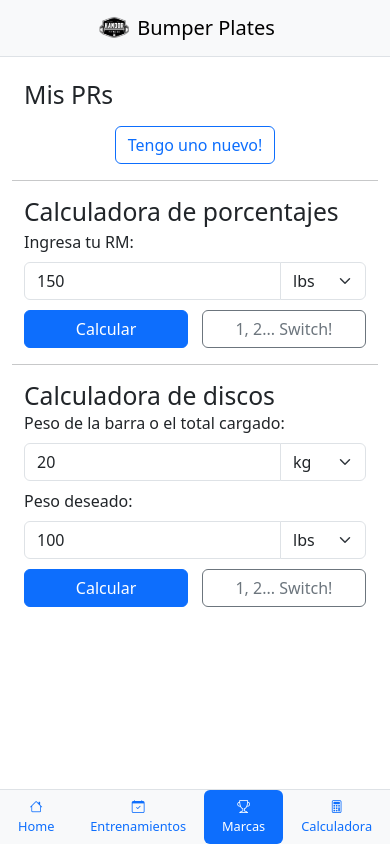
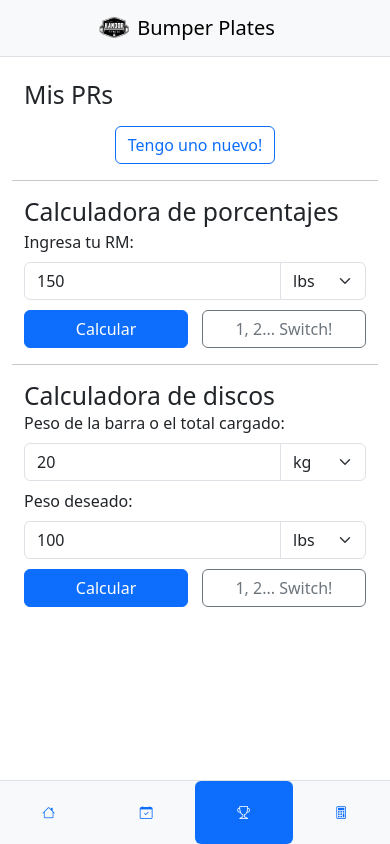
Before and after one commit to exondre/bumper-plates-front, an Angular app: page /marcas in a window 390 px wide. Built offline with nearby package versions, Linux system fonts and the light colour scheme.

Commit message:
Improve tab bar responsiveness

```diff
--- a/src/app/app.component.html
+++ b/src/app/app.component.html
@@ -7,25 +7,25 @@
 <main class="app-content" [ngClass]="{ 'has-header': !hideHeader, 'no-header': hideHeader }">
   <router-outlet></router-outlet>
 </main>
-<nav class="nav nav-pills nav-fill fixed-bottom bg-light border-top">
-  <a class="nav-link" routerLink="/home" routerLinkActive="active" aria-label="Inicio">
+<nav class="nav nav-pills nav-fill flex-nowrap fixed-bottom bg-light border-top">
+  <a class="nav-link d-flex flex-column align-items-center justify-content-center" routerLink="/home" routerLinkActive="active" aria-label="Inicio">
     <i class="bi bi-house"></i>
-    <span class="d-block">Home</span>
+    <span class="d-none d-sm-block">Home</span>
   </a>
-  <a class="nav-link" routerLink="/entrenamientos" routerLinkActive="active" aria-label="Entrenamientos">
+  <a class="nav-link d-flex flex-column align-items-center justify-content-center" routerLink="/entrenamientos" routerLinkActive="active" aria-label="Entrenamientos">
     <i class="bi bi-calendar-check"></i>
-    <span class="d-block">Entrenamientos</span>
+    <span class="d-none d-sm-block">Entrenamientos</span>
   </a>
-  <a class="nav-link" routerLink="/marcas" routerLinkActive="active" aria-label="Marcas">
+  <a class="nav-link d-flex flex-column align-items-center justify-content-center" routerLink="/marcas" routerLinkActive="active" aria-label="Marcas">
     <i class="bi bi-trophy"></i>
-    <span class="d-block">Marcas</span>
+    <span class="d-none d-sm-block">Marcas</span>
   </a>
-  <a class="nav-link" routerLink="/calculadora" routerLinkActive="active" aria-label="Calculadora">
+  <a class="nav-link d-flex flex-column align-items-center justify-content-center" routerLink="/calculadora" routerLinkActive="active" aria-label="Calculadora">
     <i class="bi bi-calculator"></i>
-    <span class="d-block">Calculadora</span>
+    <span class="d-none d-sm-block">Calculadora</span>
   </a>
-  <a class="nav-link d-none" routerLink="/configuraciones" routerLinkActive="active" aria-label="Configuraciones">
+  <a class="nav-link d-none d-flex flex-column align-items-center justify-content-center" routerLink="/configuraciones" routerLinkActive="active" aria-label="Configuraciones">
     <i class="bi bi-gear"></i>
-    <span class="d-block">Config</span>
+    <span class="d-none d-sm-block">Config</span>
   </a>
 </nav>
--- a/src/app/app.component.scss
+++ b/src/app/app.component.scss
@@ -1,5 +1,9 @@
 nav {
   font-size: 0.8rem;
+  height: 4rem;
+  .nav-link {
+    padding: 0.25rem 0;
+  }
 }
 
 .app-content {
```
